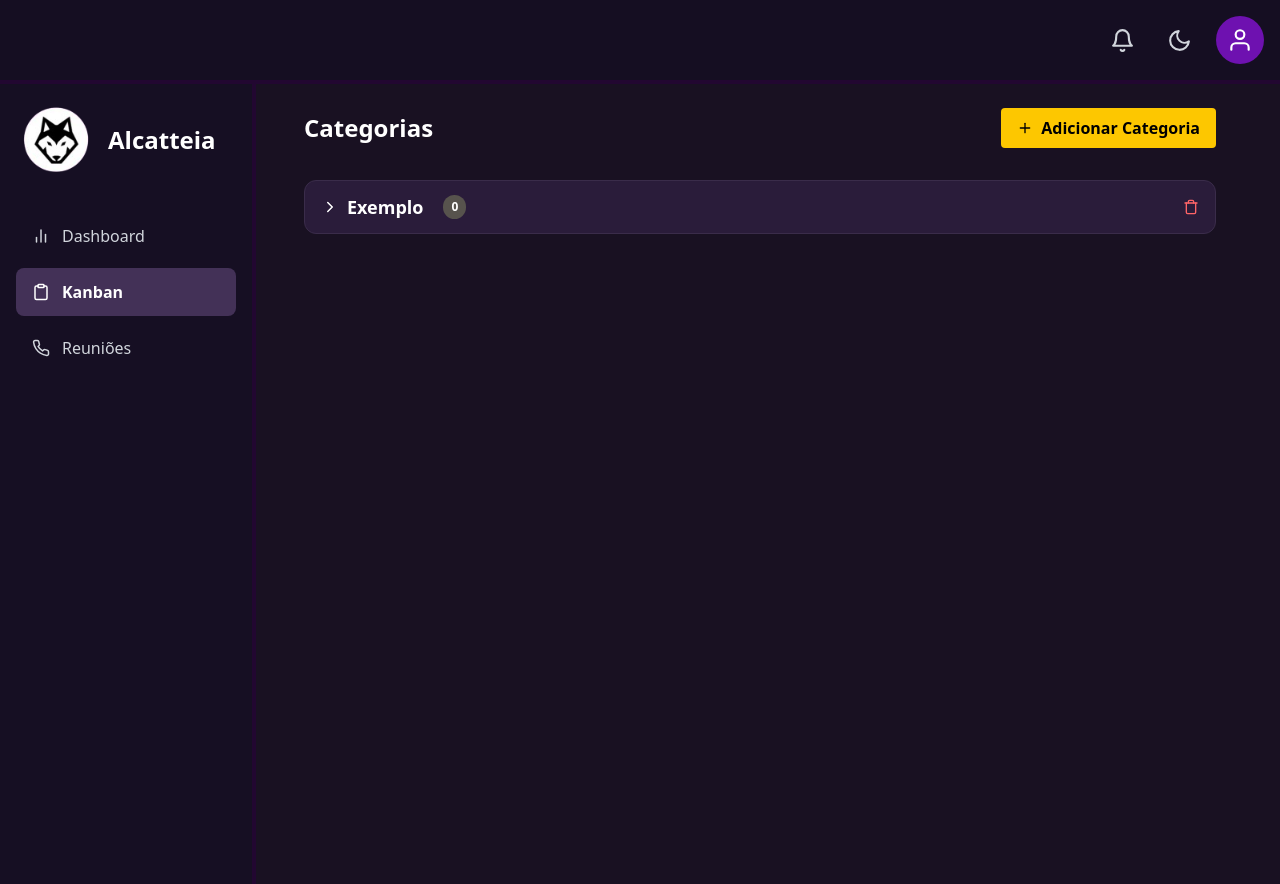
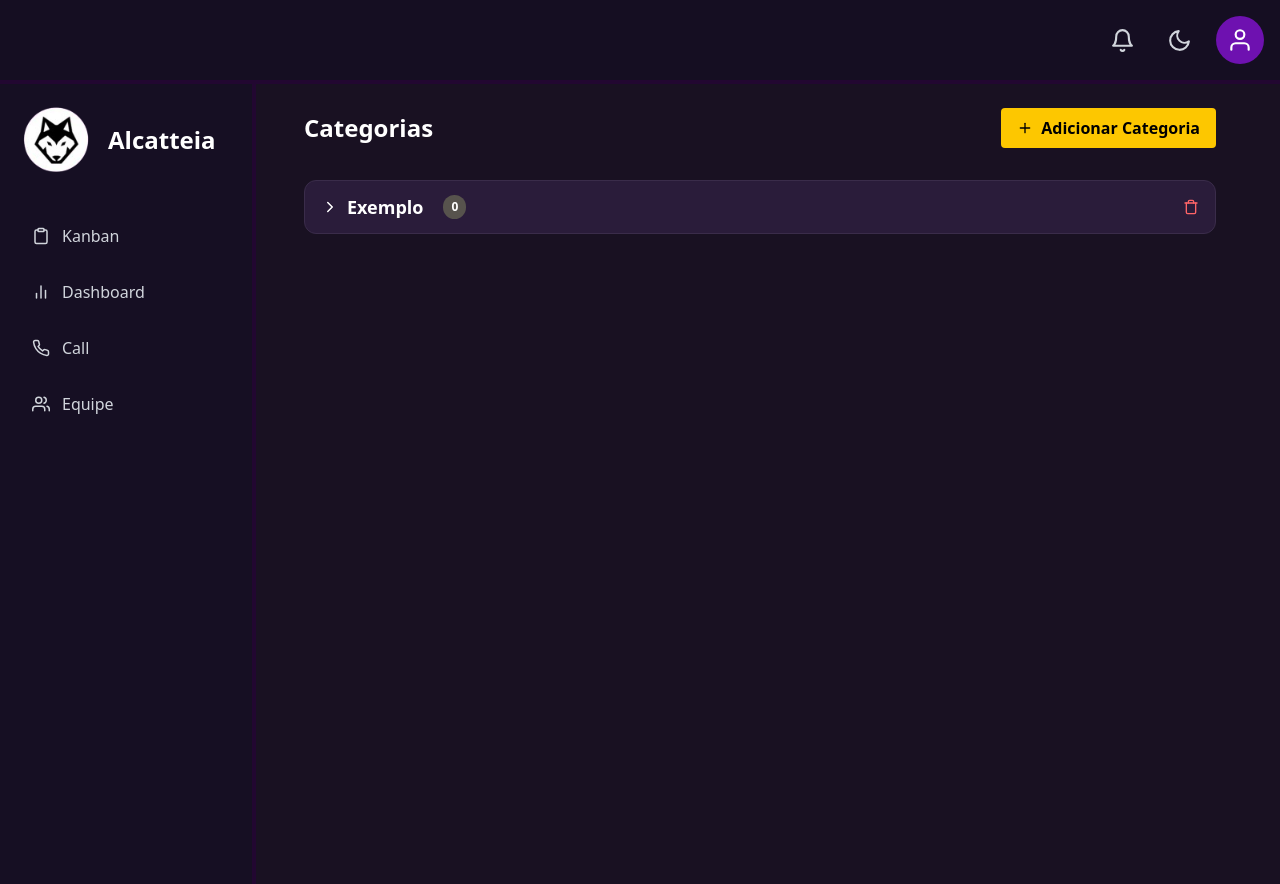
Before and after one commit to Alcatteia/alcatteia_front-end, a React (Vite) app: page /kanban in a window 1280 px wide. Built offline with nearby package versions, Linux system fonts and the light colour scheme; no server answers.

Commit message:
adicionando elemento na sidebar

```diff
--- a/src/App.jsx
+++ b/src/App.jsx
@@ -55,7 +55,7 @@ function App() {
                     <Route path="/account-access" element={<AccountAccess />} />
 
 
-                    {/* Rota para página Dashboard */}
+                    {/* Rotas para páginas de Dashboard */}
                     <Route
                         path="/dashboard/leader"
                         element={
--- a/src/components/Sidebar.jsx
+++ b/src/components/Sidebar.jsx
@@ -8,9 +8,10 @@ export default function Sidebar() {
   const location = useLocation();
 
   const items = [
-    { label: "Dashboard", icon: <FiBarChart2 />, link: "/dashboard/leader" },
-    { label: "Kanban", icon: <FiClipboard />, active: true, link: "/kanban" },
-    { label: "Reuniões", icon: <FiPhone />, link: "/meetings" },
+    { label: "Kanban", icon: <FiClipboard />, active: true },
+    { label: "Dashboard", icon: <FiBarChart2 /> },
+    { label: "Call", icon: <FiPhone /> },
+    { label: "Equipe", icon: <FiUsers /> }
   ];
 
   return (
```
